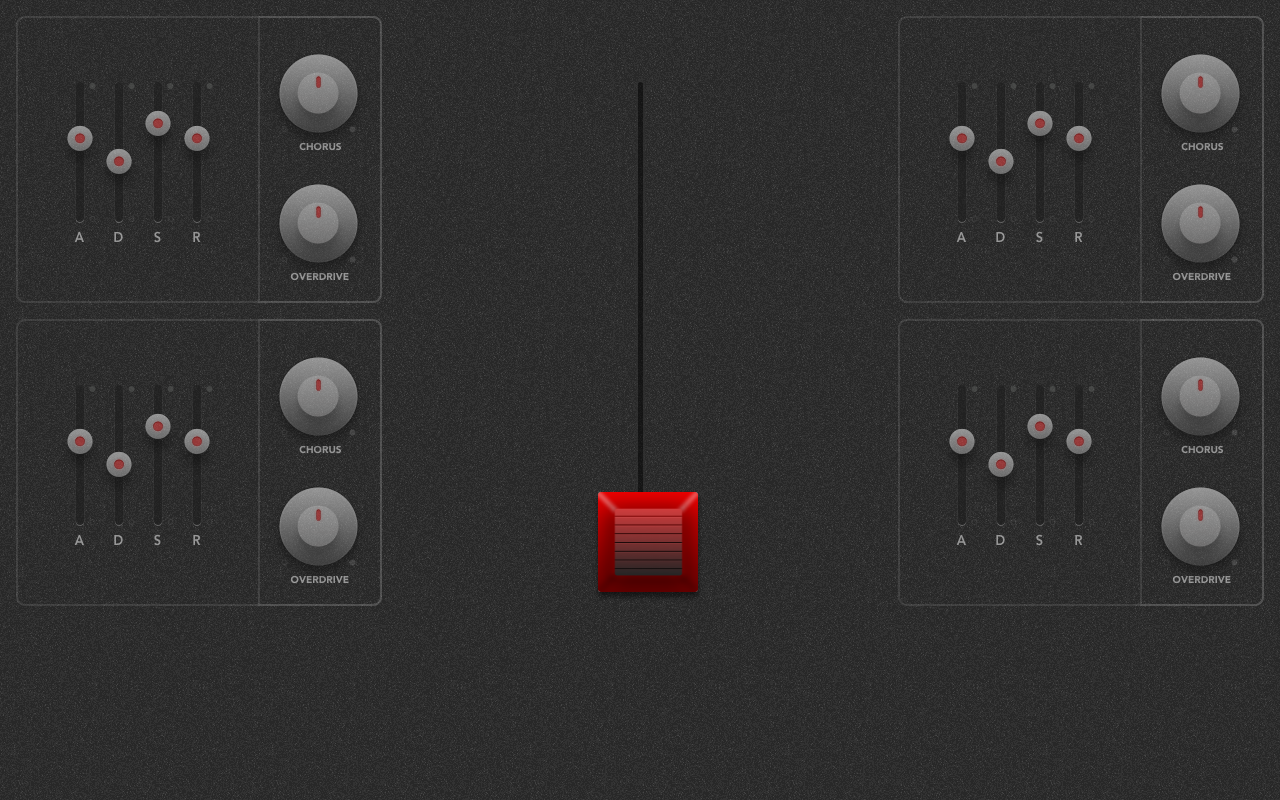
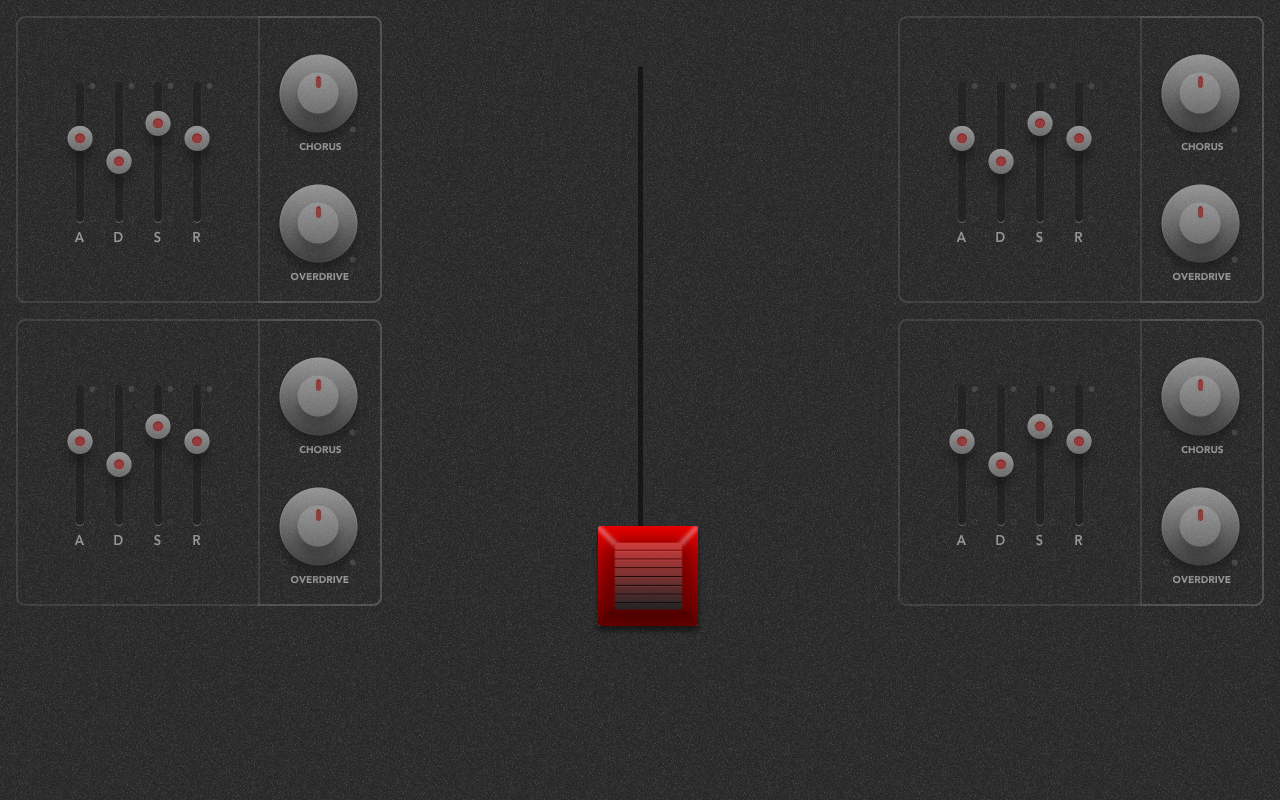
Before and after one commit to nazar-abubaker/videoMixer, a plain HTML site: page index.html in a window 1280 px wide. Drawn offline with nearby package versions, Linux system fonts and the light colour scheme.

Commit message:
Fixed issue with handle
Handle would jump

```diff
--- a/style-new.css
+++ b/style-new.css
@@ -1,7 +1,7 @@
 
 #slider-vertical {
     height:600px;
-    margin:5em auto 0 auto;
+    margin:4em auto 0 auto;
     border: 2px solid rgba(255,255,255,0.1);
     background:rgba(0,0,0,0.5);
     border-radius: 5px;
@@ -21,7 +21,7 @@
 .ui-slider-vertical .ui-slider-handle {
     left: -2.5em;
     margin-left: 0;
-    margin-bottom: -.6em;
+    margin-bottom: -60px;
 }
 
 .ui-slider .ui-slider-handle {
```
